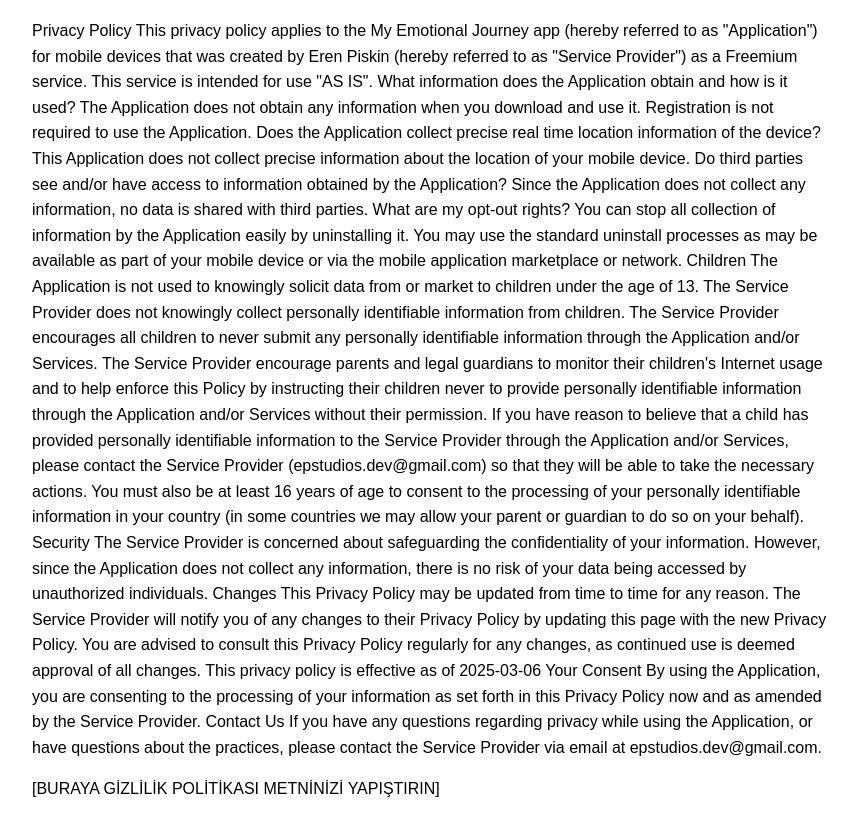
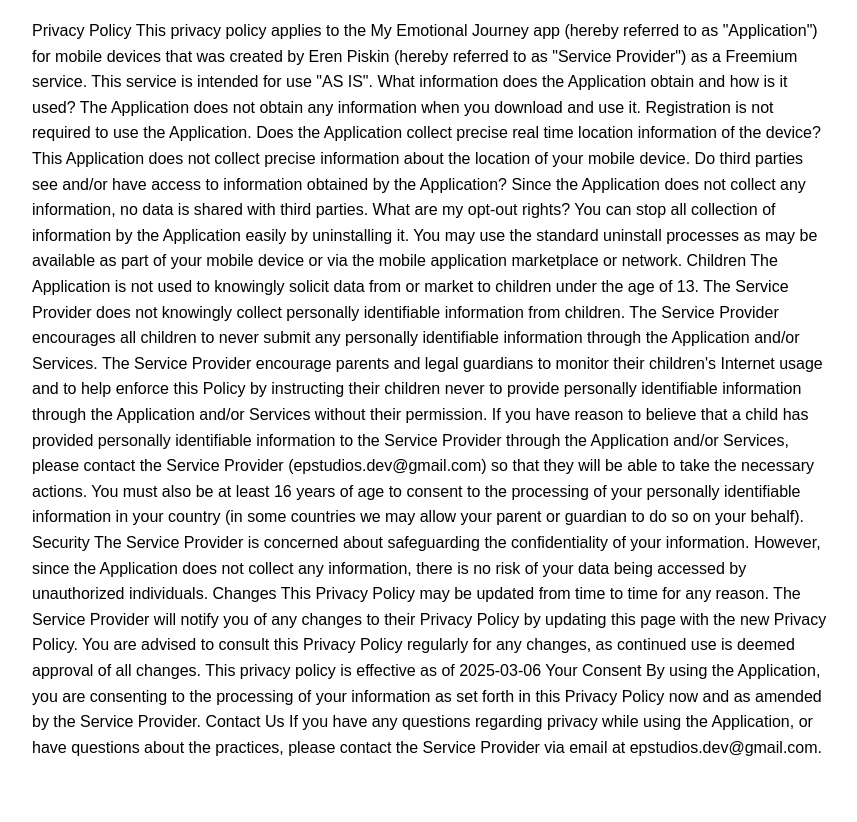
Before and after one commit to ErenPiskin/privacy-policy, a plain HTML site: page index.html in a window 1280 px wide. Shown: the part 76-898 px from the top of the page, without its empty margins (208-1065 px from the left). After the commit the page ends 856 px from the top, so only its background shows below. Drawn offline with Linux system fonts and the light colour scheme.

Commit message:
Update index.html

```diff
--- a/index.html
+++ b/index.html
@@ -22,8 +22,8 @@
 <body>
     <div class="container">
         <h1>Gizlilik Politikası</h1>
-
-       Privacy Policy
+        <p>
+           Privacy Policy
 This privacy policy applies to the My Emotional Journey app (hereby referred to as "Application") for mobile devices that was created by Eren Piskin (hereby referred to as "Service Provider") as a Freemium service. This service is intended for use "AS IS".
 
 
@@ -67,8 +67,6 @@
 
 Contact Us
 If you have any questions regarding privacy while using the Application, or have questions about the practices, please contact the Service Provider via email at epstudios.dev@gmail.com.
-        <p>
-            [BURAYA GİZLİLİK POLİTİKASI METNİNİZİ YAPIŞTIRIN]
         </p>
     </div>
 </body>
```
